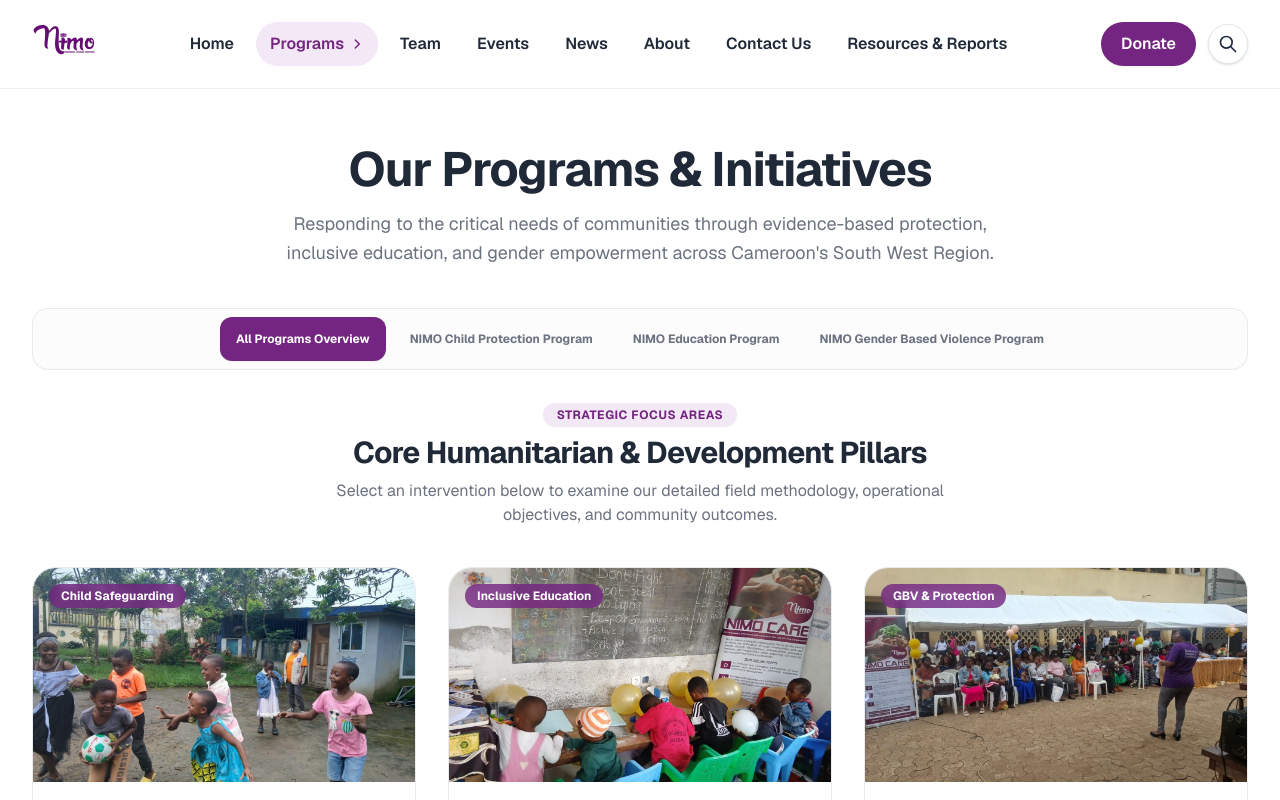
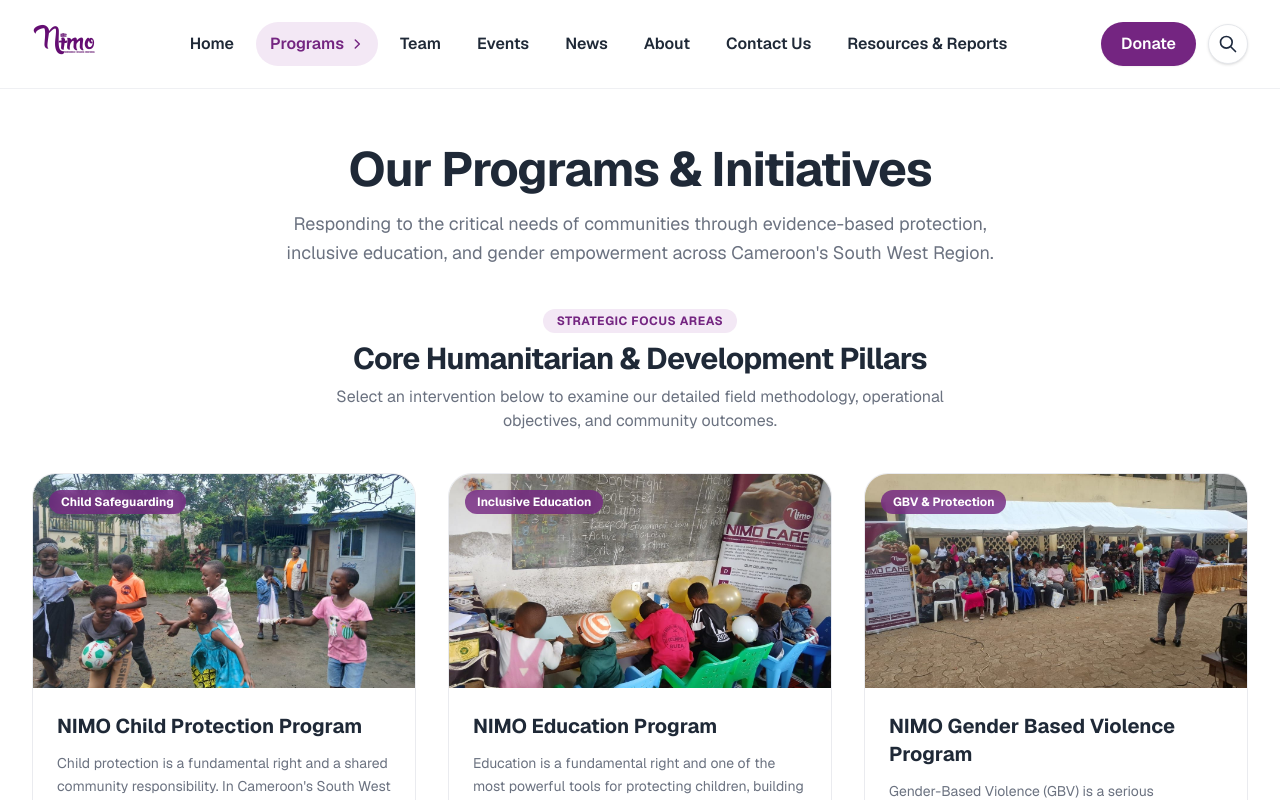
Before and after one commit to Akumah98/NIMO, a Next.js app: page /programs in a window 1280 px wide. Shown: the top 800 px of the page. Built offline with nearby package versions, Linux system fonts and the light colour scheme.

Commit message:
refactor(programs): remove program tabs bar navigation

```diff
--- a/src/components/programs/ProgramTabsBar.tsx
+++ /dev/null
@@ -1,45 +0,0 @@
-"use client";
-
-import Link from "next/link";
-import { ProgramItem } from "@/types/programs";
-
-interface Props {
-  programs: ProgramItem[];
-  activeId: string | null;
-}
-
-export function ProgramTabsBar({ programs, activeId }: Props) {
-  return (
-    <div className="mx-auto max-w-7xl px-4 sm:px-6 lg:px-8 mb-8">
-      <div className="flex flex-wrap items-center justify-center gap-2 rounded-2xl border border-border/80 bg-bg-alt/50 p-2">
-        <Link
-          href="/programs"
-          className={`inline-flex min-h-11 items-center justify-center rounded-xl px-4 py-2 text-xs font-bold transition-all ${
-            !activeId
-              ? "bg-primary text-white shadow-xs"
-              : "text-text-light hover:bg-bg hover:text-text"
-          }`}
-        >
-          All Programs Overview
-        </Link>
-
-        {programs.map((p) => {
-          const isActive = activeId === p.id;
-          return (
-            <Link
-              key={p.id}
-              href={`/programs?id=${p.id}`}
-              className={`inline-flex min-h-11 items-center justify-center rounded-xl px-4 py-2 text-xs font-bold transition-all ${
-                isActive
-                  ? "bg-primary text-white shadow-xs"
-                  : "text-text-light hover:bg-bg hover:text-text"
-              }`}
-            >
-              {p.title}
-            </Link>
-          );
-        })}
-      </div>
-    </div>
-  );
-}
--- a/src/components/programs/ProgramView.tsx
+++ b/src/components/programs/ProgramView.tsx
@@ -1,9 +1,9 @@
 "use client";
 
+import Link from "next/link";
 import { useSearchParams } from "next/navigation";
 import programsData from "@/data/programsData.json";
 import { ProgramItem } from "@/types/programs";
-import { ProgramTabsBar } from "./ProgramTabsBar";
 import { ProgramsOverviewGrid } from "./ProgramsOverviewGrid";
 import ProgramHeaderCard from "./ProgramHeaderCard";
 import ProgramObjectivesList from "./ProgramObjectivesList";
@@ -19,15 +19,22 @@
 
   const currentProgram = programs.find((p) => p.id === activeId);
 
+  if (!currentProgram) {
+    return <ProgramsOverviewGrid programs={programs} />;
+  }
+
   return (
-    <div className="space-y-12">
-      <ProgramTabsBar programs={programs} activeId={activeId} />
-
-      {!currentProgram ? (
-        <ProgramsOverviewGrid programs={programs} />
-      ) : (
     <div className="space-y-16">
       <div className="mx-auto max-w-7xl px-4 sm:px-6 lg:px-8">
+        <Link
+          href="/programs"
+          className="mb-4 inline-flex min-h-11 items-center gap-2 text-sm font-semibold text-primary transition-colors hover:text-primary-dark"
+        >
+          <svg className="h-4 w-4" fill="none" viewBox="0 0 24 24" stroke="currentColor">
+            <path strokeLinecap="round" strokeLinejoin="round" strokeWidth={2} d="M10 19l-7-7m0 0l7-7m-7 7h18" />
+          </svg>
+          <span>All Programs Overview</span>
+        </Link>
         <ProgramHeaderCard program={currentProgram} />
       </div>
 
@@ -42,7 +49,5 @@
         />
       </div>
     </div>
-      )}
-    </div>
   );
 }
```
Lines whose indentation alone changed are shown as unchanged.
